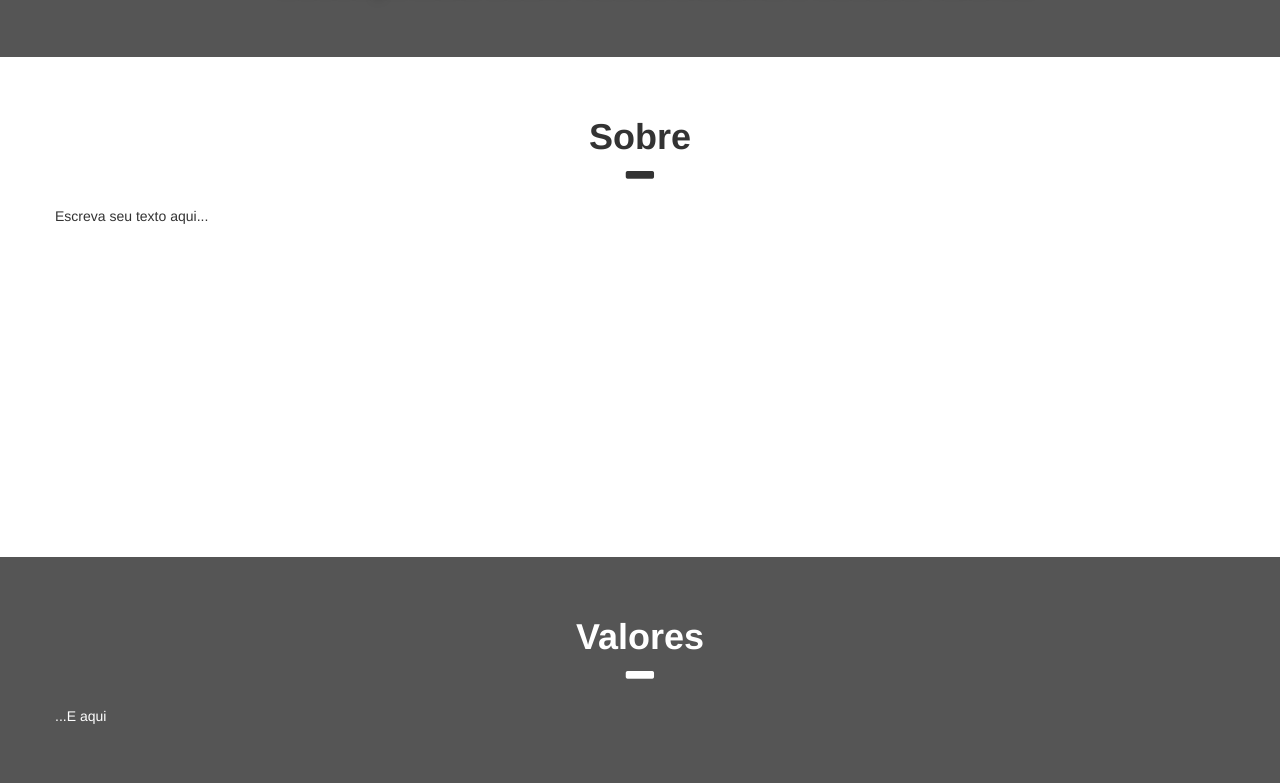
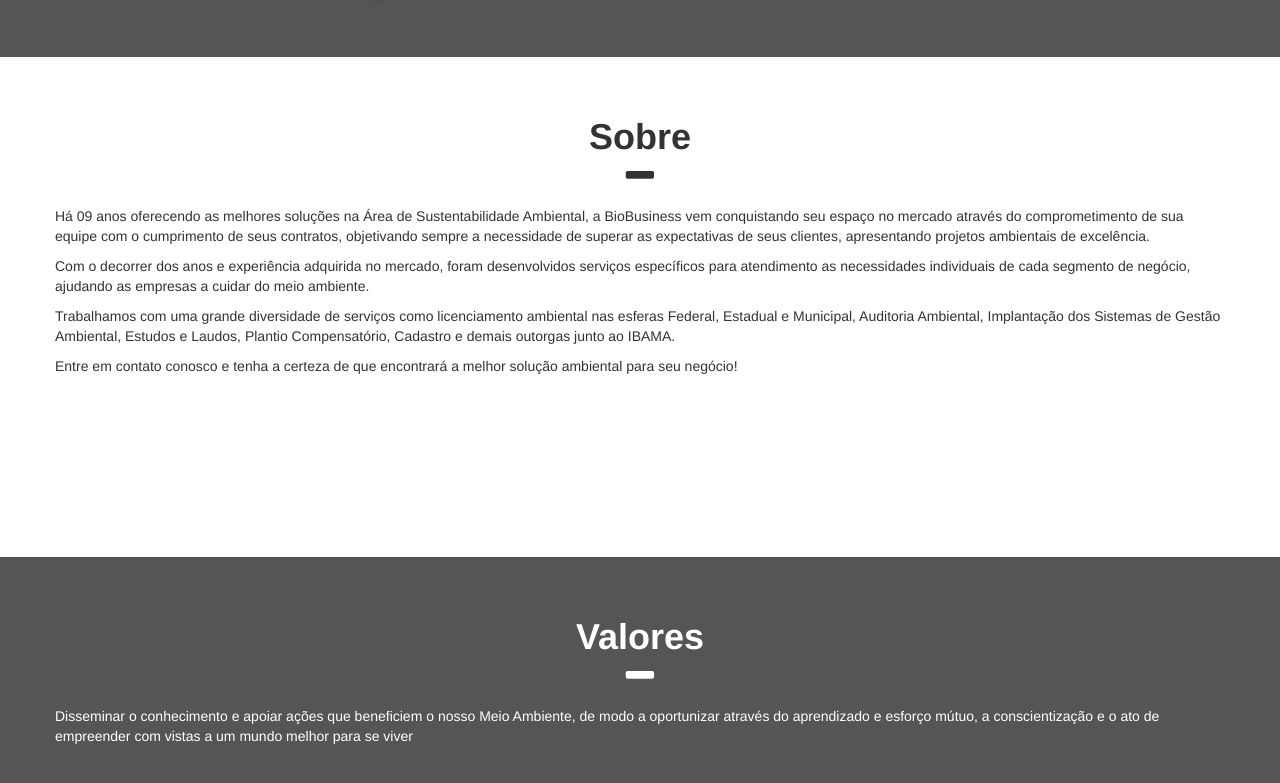
Before and after one commit to JeffersonCN/poo-projeto-01, a plain HTML site: page web/institucional.html in a window 1280 px wide. Shown: the part 593-1376 px from the top of the page. Drawn offline with Linux system fonts and the light colour scheme.

Commit message:
Update institucional.html

```diff
--- a/web/institucional.html
+++ b/web/institucional.html
@@ -7,7 +7,7 @@
     	<link rel="stylesheet" href="css/bootstrap.css">
     	<!-- Importa Font Awesome CSS -->
     	<link rel="stylesheet" href="css/font-awesome.css">
-    	<!-- Importa fonta Roboto -->
+    	<!-- Importa Font Roboto -->
     	<link href="https://fonts.googleapis.com/css?family=Roboto:300,300i,400,400i,500,500i,700,700i" rel="stylesheet">
     	<!-- Importa estilos personalizados -->
     	<link href="css/style.css" rel="stylesheet">
@@ -57,7 +57,17 @@
 	                    <i class="fa fa-minus"></i>
 	                </h1>
 	                <div class="row">
-	                    <p>Escreva seu texto aqui...</p>
+	                    <p>Há 09 anos oferecendo as melhores soluções na Área de Sustentabilidade Ambiental,
+				a BioBusiness vem conquistando seu espaço no mercado através do comprometimento
+				de sua equipe com o cumprimento de seus contratos, objetivando sempre a necessidade
+				de superar as expectativas de seus clientes, apresentando projetos ambientais de excelência.</p>
+			    <p>Com o decorrer dos anos e experiência adquirida no mercado, foram desenvolvidos serviços específicos
+			        para atendimento as necessidades individuais de cada segmento de negócio, ajudando as empresas a
+				cuidar do meio ambiente.</p>
+			     <p>Trabalhamos com uma grande diversidade de serviços como licenciamento ambiental nas esferas
+				Federal, Estadual e Municipal, Auditoria Ambiental, Implantação dos Sistemas de Gestão Ambiental,
+				Estudos e Laudos, Plantio Compensatório, Cadastro e demais outorgas junto ao IBAMA.</p>
+			      <p>Entre em contato conosco e tenha a certeza de que encontrará a melhor solução ambiental para seu negócio!</p>
 	                </div>
 	            </section>
 	        </div>
@@ -68,7 +78,9 @@
 	                    <i class="fa fa-minus"></i>
 	                </h1>
 	                <div class="row">
-	                    <p>...E aqui</p>
+	                    <p>Disseminar o conhecimento e apoiar ações que beneficiem o nosso Meio Ambiente, de modo a oportunizar
+			        através do aprendizado e esforço mútuo, a conscientização e o ato de empreender com vistas a um mundo melhor
+				para se viver</p>
 	                </div>
 	            </section>
 	        </div>
```
